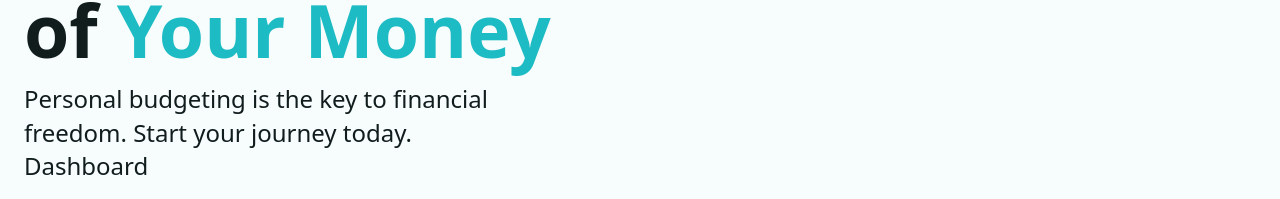
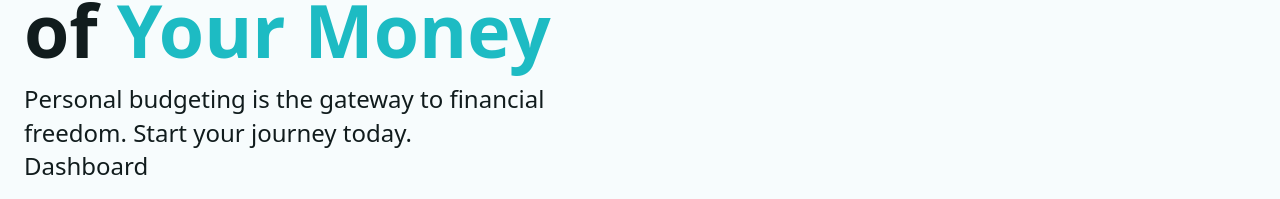
Before and after one commit to jos3ph-m/home-budget, a React (Vite) app: page / in a window 1280 px wide. Shown: the part 202-401 px from the top of the page. Built offline with nearby package versions, Linux system fonts and the light colour scheme.

Commit message:
copy adjustment

```diff
--- a/src/components/Intro.jsx
+++ b/src/components/Intro.jsx
@@ -6,7 +6,7 @@ function Intro() {
           Take Control of <span className="accent">Your Money</span>
         </h1>
         <p>
-          Personal budgeting is the key to financial freedom.  Start your journey today.
+          Personal budgeting is the gateway to financial freedom.  Start your journey today.
         </p>
       </div>
     </div>
```
